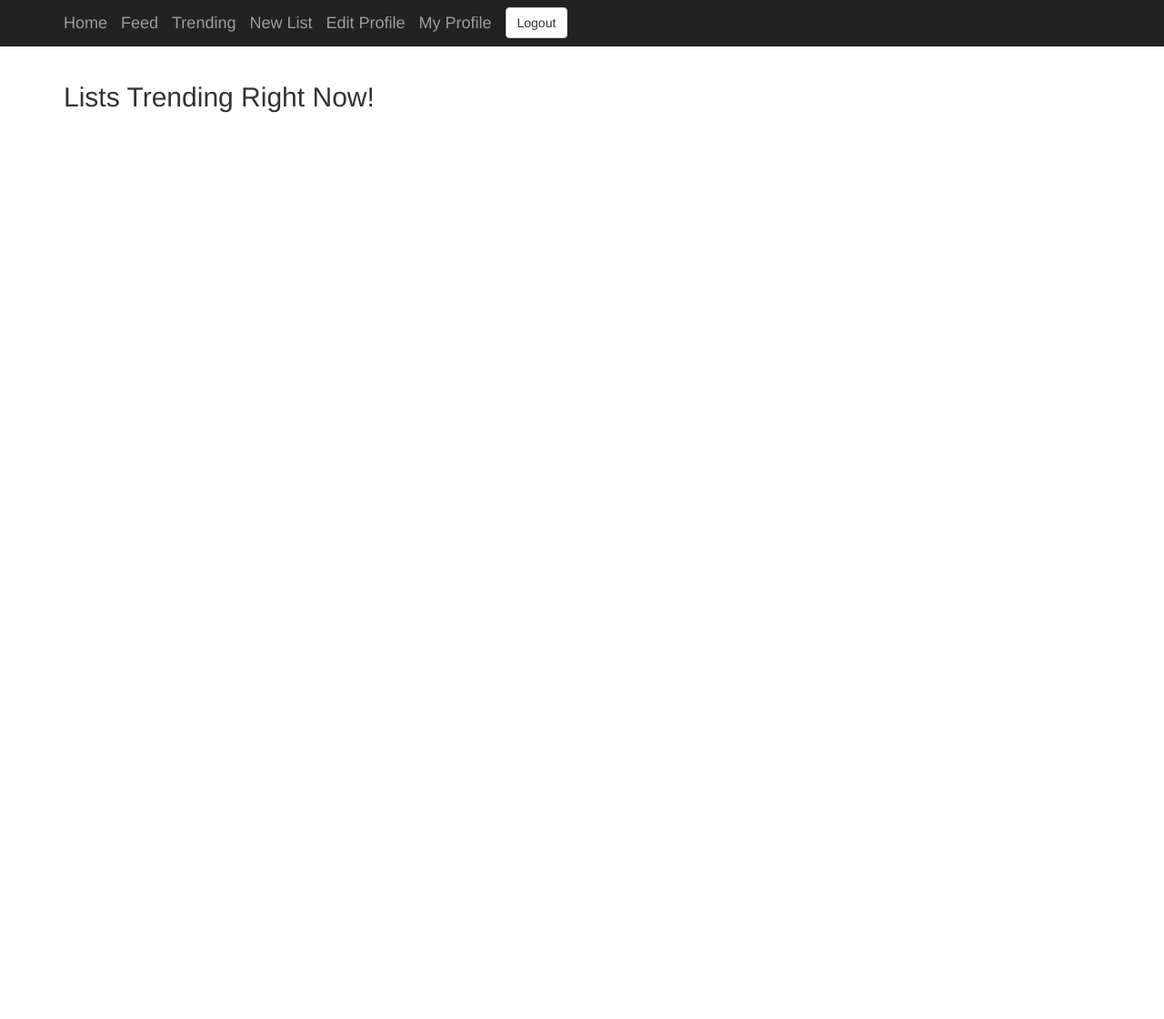
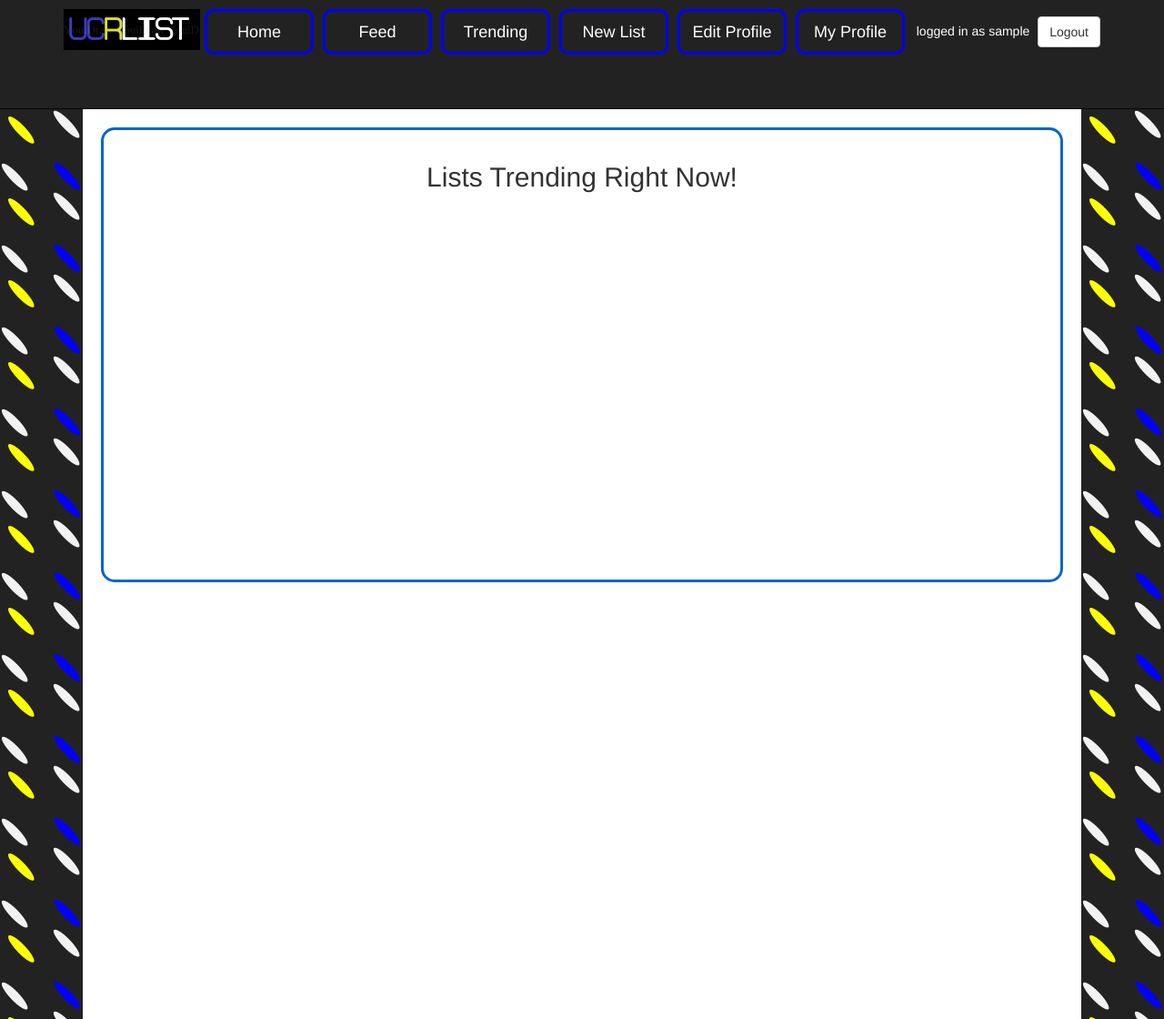
Before and after one commit to UCR-CS179-Team7/ListVerse, a Django app: page /lists/hot in a window 1280 px wide. Shown: the whole page at 91% size. Before the commit the page ends 124 px from the top, so only its background shows below. Run offline with Django 3.2, Linux system fonts and the light colour scheme; the visitor is signed in with stand-in values (Sample User, id 1); data that the repository does not hold is empty; parts of the project's set-up code (start-up, migrations or seed data) failed here and were passed over; some libraries are stand-ins or nearby versions.

Commit message:
Base style and formatting updated. Added logo. Profile not touched.

```diff
--- a/UCRList/UCRList/views.py
+++ b/UCRList/UCRList/views.py
@@ -21,10 +21,14 @@ class HomePageView(generic.TemplateView):
         if request.user.is_authenticated():
             # Get list of friend requests
             frequests = Friend.objects.unrejected_requests(user=request.user)
+            myfriends = Friend.objects.friends(request.user)
             followers = Follow.objects.followers(request.user)
+            following = Follow.objects.following(request.user)
             list_notifications = Message.objects.filter(to_user=request.user)
             return render(request, 'home.html', {'frequests' : frequests,
                                                  'followers': followers,
+                                                 'myfriends': myfriends,
+                                                 'following': following,
                                                  'list_notifications' : list_notifications})
 
         else:
--- a/UCRList/lists/templates/lists/addlist/index.html
+++ b/UCRList/lists/templates/lists/addlist/index.html
@@ -18,8 +18,10 @@
     <script src="{% static 'lists/addlist/all.js' %}"></script>
 {% endblock %}
 {% block content %}
-<div ng-app="app" ng-strict-di>
-    <div ng-view>
+<div class="list-detail-section">
+    <div ng-app="app" ng-strict-di>
+        <div ng-view>
+        </div>
     </div>
 </div>
 {% endblock %}
--- a/UCRList/lists/templates/lists/hotlists.html
+++ b/UCRList/lists/templates/lists/hotlists.html
@@ -1,10 +1,16 @@
 {% extends '_layouts/base.html' %}
 {% block content %}
-<h2>Lists Trending Right Now!</h2>
-<br>
-{% for l in ls %}
-{{ forloop.counter}}. <a href="{% url 'lists:detail' slug=l.slug %}">{{ l.title }}</a>
-<br>
-{% endfor %}
-
-{% endblock %}
+<div class="trending-section">
+    <h2 style="text-align: center">Lists Trending Right Now!</h2>
+    <table style="">
+        {% for l in ls %}
+            <tr style="height: 30px;">
+                <td><div style="width: 30px;display: inline-block; vertical-align: bottom">{{ forloop.counter}}.</div></td>
+                <td><div style="width: 300px;display: inline-block"><a href="{% url 'lists:detail' slug=l.slug %}">{{ l.title|truncatechars:50 }}</a></div></td>
+                <td><div style="width: 300px;display: inline-block"><a href="/profiles/view/{{ l.owner }}/"> by {{ l.owner }}</a> </div></td>
+                <td><div style="width: 300px;display: inline-block"> {{ l.pub_date }}</div></td>
+            </tr>
+        {% endfor %}
+    </table>
+</div>
+{% endblock content %}
--- a/UCRList/lists/templates/lists/listdetail.html
+++ b/UCRList/lists/templates/lists/listdetail.html
@@ -1,7 +1,8 @@
 {% extends '_layouts/base.html' %}
 {% block content %}
+<div class="list-detail-section">
     <h2> {{ l.title }} </h2>
-    by <a href="{% url 'profiles:view' username=l.owner %}">{{ l.owner }}</a><br/>
+    <p style="margin-left: 10px">by <a href="{% url 'profiles:view' username=l.owner %}">{{ l.owner }}</a></p><br/>
 
     {% for item in l.listitem_set.all %}
         <div>
@@ -10,5 +11,5 @@
             {{ item.descriptionhtml |safe}}
         </div>
     {% endfor %}
-
+</div>
 {% endblock %}
--- /dev/null
+++ b/UCRList/static/css/base.css
@@ -0,0 +1,126 @@
+
+body {
+    padding-bottom: 0;
+    padding-top: 120px;
+    height: 100%;
+}
+
+.messages {
+    list-style: none;
+}
+
+.side-border{
+    width: 91px;
+    height: 1000px;
+    background-repeat: repeat-y;
+}
+
+.navbar{
+     height: 120px;
+}
+
+.navbar-header{
+    padding-top: 10px;
+}
+
+.navbar-collapse{
+    padding-top: 10px;
+}
+
+.nav-tabs{
+    border: solid #ffffff;
+    border-radius: 10px;
+    border-color: blue;
+    vertical-align: middle;
+    height: 50px;
+    width: 120px;
+    padding: 10px;
+    margin-right: 10px;
+    font-size: 18px;
+    float: left;
+    color: #ffffff;
+    text-align: center;
+}
+
+.login-status{
+    display: inline-block;
+    margin-right: 5px;
+    color: #ffffff;
+}
+
+.logout-button{
+    display: inline-block;
+}
+
+#logoimage{
+    width: 150px;
+    height: 50px;
+    display: inline-block;
+    padding-bottom: 5px;
+    float: left;
+    margin-right: 5px;
+}
+
+.side-border-left{
+    float: left;
+}
+
+.side-border-right{
+    float: right;
+}
+
+.content-container{
+    display: inline-block;
+    width: 85%;
+    height: 100%;
+    margin-right: 0px;
+    margin-left: 5px;
+}
+
+.network-section{
+    border: solid #0066cc;
+    border-radius: 15px;
+    padding: 15px;
+    width: 100%;
+    min-height: 200px;
+}
+
+.network-content{
+    margin-left: 20px;
+    width: 100%;
+}
+
+.messages-section{
+    border: solid #0066cc;
+    border-radius: 15px;
+    padding: 15px;
+    width: 100%;
+    min-height: 250px;
+}
+
+.feed-section{
+    border: solid #0066cc;
+    margin-top: 20px;
+    border-radius: 15px;
+    padding: 15px;
+    width: 100%;
+    min-height: 500px;
+}
+
+.trending-section{
+    border: solid #0066cc;
+    margin-top: 20px;
+    border-radius: 15px;
+    padding: 15px;
+    width: 100%;
+    min-height: 500px;
+}
+
+.list-detail-section{
+    border: solid #0066cc;
+    margin-top: 20px;
+    border-radius: 15px;
+    padding: 15px;
+    width: 100%;
+    min-height: 500px;
+}
--- a/UCRList/templates/_layouts/base.html
+++ b/UCRList/templates/_layouts/base.html
@@ -1,15 +1,14 @@
 <!DOCTYPE>
 <html>
 <head>
-    <title>{% block title %}ListVerse{% endblock title %}</title>
+    <title>{% block title %}UCRList{% endblock title %}</title>
     <link rel="stylesheet" href="//netdna.bootstrapcdn.com/bootstrap/3.1.1/css/bootstrap.min.css">
+    {% load staticfiles %}
+    <link rel="stylesheet" href="{% static "css/base.css" %}" >
+    <!--cant parse staticfiles from css so I put background image here-->
     <style>
-        body {
-            padding-bottom: 20px;
-            padding-top: 70px;
-        }
-        .messages {
-            list-style: none;
+        .side-border{
+            background: url("{% static "img/ucrlist_borderpattern.png" %}");
         }
     </style>
     {% block css %}{% endblock css %}
@@ -19,28 +18,33 @@
     <div class="navbar navbar-inverse navbar-fixed-top" role="navigation">
       <div class="container">
         <div class="navbar-header">
-            <a class="navbar-brand" href="/">Home</a>
-            <a class="navbar-brand" href="{% url 'feed' %}">Feed</a>
-            <a class="navbar-brand" href="{% url  'lists:hot'%}">Trending</a>
-
+            <img id="logoimage" src="{% static "img/ucrlist_logo.png" %}"/>
+            <a class="nav-tabs" href="/">Home</a>
+            <a class="nav-tabs" href="{% url 'feed' %}">Feed</a>
+            <a class="nav-tabs" href="{% url  'lists:hot'%}">Trending</a>
         </div>
         <div class="navbar-collapse collapse">
           {% if not user.is_authenticated %}
           <a href="{% url 'signup' %}" class="btn btn-default navbar-btn">Register</a>
           <a href="{% url 'login' %}" class="btn btn-default navbar-btn">Login</a>
           {% else %}
-          <a href="{% url 'lists:new' %}" class="navbar-brand">New List</a>
-          <a class="navbar-brand" href="{% url 'profiles:edit' %}">Edit Profile</a>
-          <a class="navbar-brand" href="{% url 'profiles:view' username=user.username %}">My Profile</a>
-          <a href="{% url 'logout' %}" class="btn btn-default navbar-btn">Logout</a>
+          <a href="{% url 'lists:new' %}" class="nav-tabs">New List</a>
+          <a class="nav-tabs" href="{% url 'profiles:edit' %}">Edit Profile</a>
+          <a class="nav-tabs" href="{% url 'profiles:view' username=user.username %}">My Profile</a>
+              <div style="float: right; display: inline-block">
+          <p class="login-status">logged in as {{  user.username }}</p>
+          <a href="{% url 'logout' %}" class="logout-button btn btn-default navbar-btn">Logout</a>
+              </div>
         {% endif %}
 
         </div><!--/.navbar-collapse -->
       </div>
     </div>
-    <div class="container">
+    <div class="side-border side-border-left"></div>
+    <div class="container content-container">
         {% block content %}{% endblock content %}
     </div>
+    <div class="side-border side-border-right"></div>
     <script src="//ajax.googleapis.com/ajax/libs/jquery/1.11.0/jquery.min.js"></script>
     {% block js %}{% endblock js %}
 </body>
```
Also changed, not shown: UCRList/templates/feed.html (+5 -3 lines), UCRList/templates/home.html (+35 -12 lines), UCRList/static/img/ucrlist_borderpattern.png (added), UCRList/static/img/ucrlist_logo.png (added).
